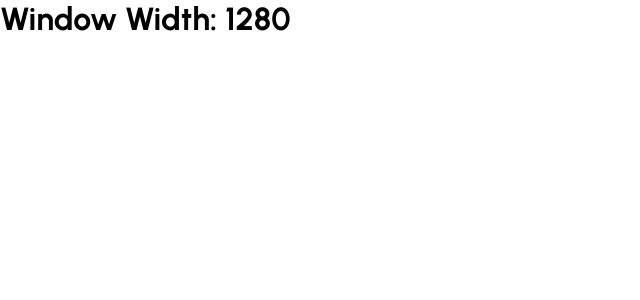
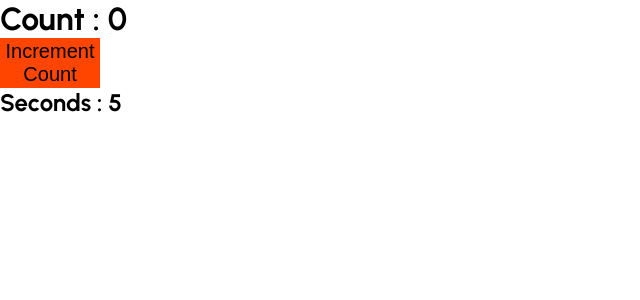
Before and after one commit to Deepak8519M/ReactJs-Babbar-Series, a React (Vite) app in the folder 68.useEffectHook/: page / in a window 1280 px wide. Shown: the top 300 px of the page, without its empty margins (0-640 px from the left). Built offline with nearby package versions, Linux system fonts and the light colour scheme.

Commit message:
code added

```diff
--- a/68.useEffectHook/src/App.jsx
+++ b/68.useEffectHook/src/App.jsx
@@ -3,6 +3,7 @@
 import TimeComponent from "./components/TimeComponent";
 import DataFetcher from "./components/DataFetcher";
 import ResizeComponent from "./components/ResizeComponent";
+import MultiEffectComponent from "./components/MultiEffectComponent";
 
 function App() {
   // const [count, setCount] = useState(0);
@@ -31,8 +32,9 @@
 
   return (
     <div>
+      <MultiEffectComponent />
       {/* <DataFetcher /> */}
-      <ResizeComponent />
+      {/* <ResizeComponent /> */}
       {/* <TimeComponent /> */}
       {/* <LoggerComponent /> */}
 
--- /dev/null
+++ b/68.useEffectHook/src/components/MultiEffectComponent.jsx
@@ -0,0 +1,34 @@
+import React, { useEffect, useState } from "react";
+
+function MultiEffectComponent() {
+  const [count, setCount] = useState(0);
+  const [seconds, setSeconds] = useState(0);
+
+  useEffect(() => {
+    console.log("Count Changed: ", count);
+  }, [count]);
+
+  //side-effect logic will run only when count is changed
+
+  useEffect(() => {
+    const intervalId = setInterval(() => {
+      setSeconds((prevcount) => prevcount + 1);
+    }, 1000);
+
+    return () => {
+      clearInterval(intervalId);
+    };
+  }, []);
+
+  // side-effect logic will run only on first render
+
+  return (
+    <div>
+      <h1>Count : {count}</h1>
+      <button onClick={() => setCount(count + 1)}>Increment Count</button>
+      <h2>Seconds : {seconds}</h2>
+    </div>
+  );
+}
+
+export default MultiEffectComponent;
```
